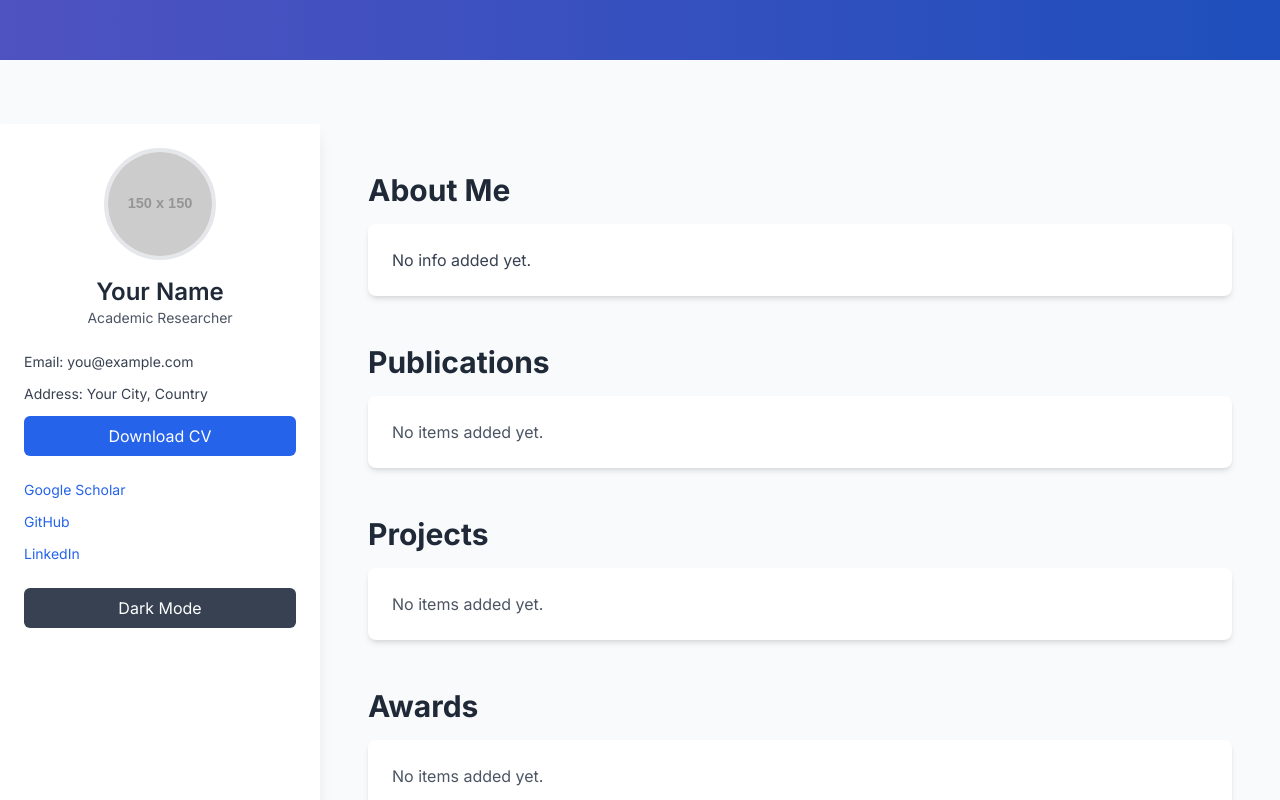
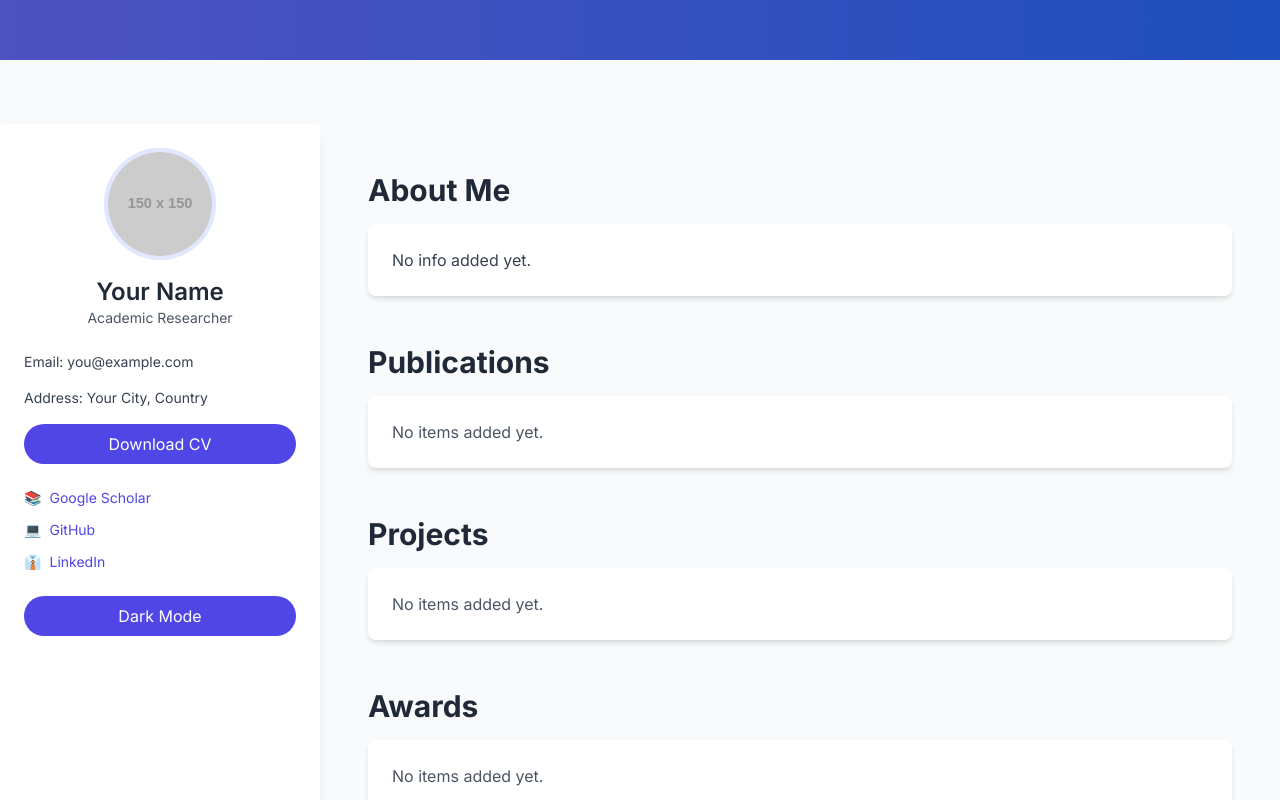
Before and after one commit to 0mehedihasan/Academic-Portfolio, a React (Vite) app: page / in a window 1280 px wide. Shown: the part 740-1540 px from the top of the page. Built offline with nearby package versions, Linux system fonts and the light colour scheme.

Commit message:
Update Sidebar.jsx

```diff
--- a/src/components/Sidebar.jsx
+++ b/src/components/Sidebar.jsx
@@ -1,16 +1,16 @@
 function Sidebar({ theme, setTheme, data }) {
   return (
-    <aside className="w-full p-6 bg-white shadow-lg dark:bg-gray-800 md:w-80 md:h-screen md:sticky md:top-0">
+    <aside className="w-full p-6 bg-white shadow-lg dark:bg-gray-800 md:w-80 md:h-screen md:sticky md:top-16">
       <div className="flex flex-col items-center">
         <img
           src="https://via.placeholder.com/150"
           alt="Profile"
-          className="w-28 h-28 mb-4 rounded-full border-4 border-gray-200 dark:border-gray-600"
+          className="w-28 h-28 mb-4 rounded-full border-4 border-indigo-100 dark:border-gray-700"
         />
         <h2 className="text-2xl font-semibold text-gray-800 dark:text-white">Your Name</h2>
         <p className="text-sm text-gray-600 dark:text-gray-300">Academic Researcher</p>
       </div>
-      <div className="mt-6 space-y-3">
+      <div className="mt-6 space-y-4">
         <p className="text-sm text-gray-700 dark:text-gray-200">
           <span className="font-medium">Email:</span> you@example.com
         </p>
@@ -19,30 +19,31 @@ function Sidebar({ theme, setTheme, data }) {
         </p>
         <a
           href="#"
-          className="block px-4 py-2 text-center text-white transition bg-blue-600 rounded-md hover:bg-blue-700"
+          className="block px-4 py-2 text-center text-white transition bg-indigo-600 rounded-full hover:bg-indigo-700"
         >
           Download CV
         </a>
       </div>
       <div className="mt-6 space-y-3">
         {[
-          { name: 'Google Scholar', url: 'https://scholar.google.com' },
-          { name: 'GitHub', url: 'https://github.com' },
-          { name: 'LinkedIn', url: 'https://linkedin.com' },
+          { name: 'Google Scholar', url: 'https://scholar.google.com', icon: '📚' },
+          { name: 'GitHub', url: 'https://github.com', icon: '💻' },
+          { name: 'LinkedIn', url: 'https://linkedin.com', icon: '👔' },
         ].map(link => (
           <a
             key={link.name}
             href={link.url}
             target="_blank"
-            className="block text-sm text-blue-600 dark:text-blue-400 hover:underline"
+            className="flex items-center space-x-2 text-sm text-indigo-600 dark:text-indigo-400 hover:underline"
           >
-            {link.name}
+            <span>{link.icon}</span>
+            <span>{link.name}</span>
           </a>
         ))}
       </div>
       <button
         onClick={() => setTheme(theme === 'light' ? 'dark' : 'light')}
-        className="w-full px-4 py-2 mt-6 text-white transition bg-gray-700 rounded-md hover:bg-gray-800"
+        className="w-full px-4 py-2 mt-6 text-white transition bg-indigo-600 rounded-full hover:bg-indigo-700"
       >
         {theme === 'light' ? 'Dark Mode' : 'Light Mode'}
       </button>
```
